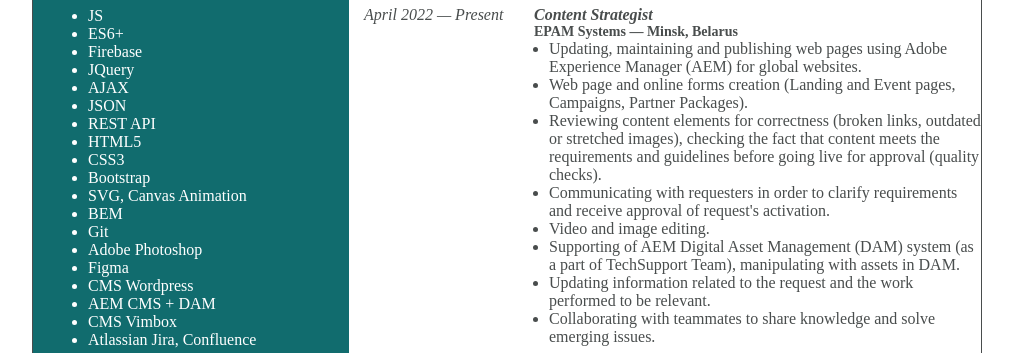
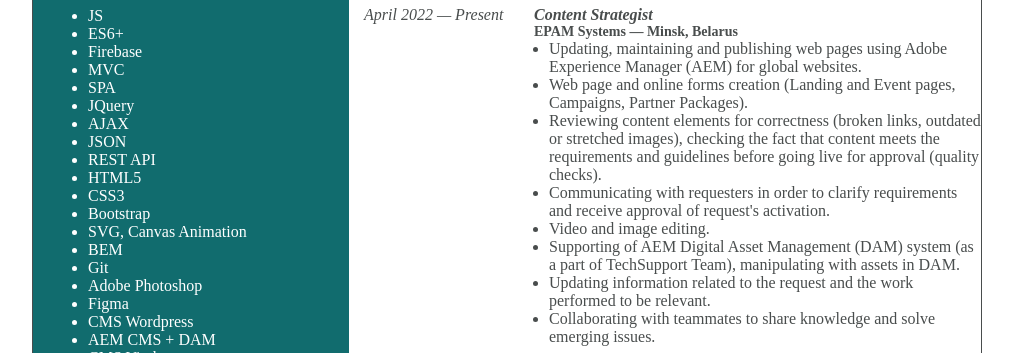
Before and after one commit to JennyTara/cv, a plain HTML site: page index.html in a window 1280 px wide. Shown: the part 444-797 px from the top of the page, without its empty margins (133-1146 px from the left). Drawn offline with Linux system fonts and the light colour scheme; a web font is replaced by a local one.

Commit message:
feat: added corrections

```diff
--- a/index.html
+++ b/index.html
@@ -57,6 +57,8 @@
                         <li>JS</li>
                         <li>ES6+</li>
                         <li>Firebase</li>
+                        <li>MVC</li>
+                        <li>SPA</li>
                         <li>JQuery</li>
                         <li>AJAX</li>
                         <li>JSON</li>
```
